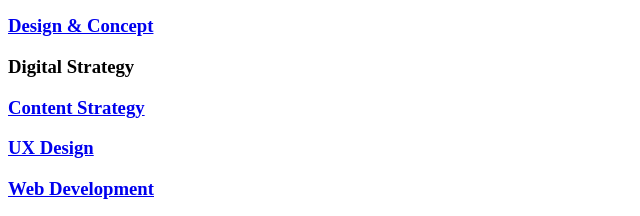
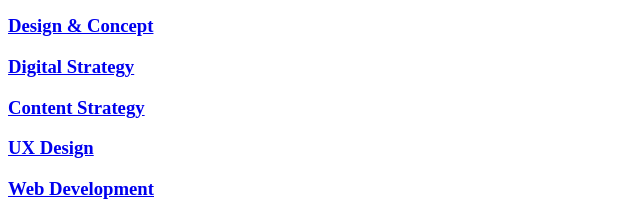
Before and after one commit to harishammache/holbertonschool-web_front_end, a plain HTML site: page html_advanced/23-index.html in a window 1280 px wide. Shown: the part 277-493 px from the top of the page, without its empty margins (0-640 px from the left). Drawn offline with Linux system fonts and the light colour scheme.

Commit message:
correct an error

```diff
--- a/html_advanced/23-index.html
+++ b/html_advanced/23-index.html
@@ -51,7 +51,7 @@
 					</header>
 					<div>
 						<h3><a href="#">Design & Concept</a></h3>
-						<h3><a href="#"></a>Digital Strategy</h3>
+						<h3><a href="#">Digital Strategy</a></h3>
 						<h3><a href="#">Content Strategy</a></h3>
 						<h3><a href="#">UX Design</a></h3>
 						<h3><a href="#">Web Development</a></h3>
```
